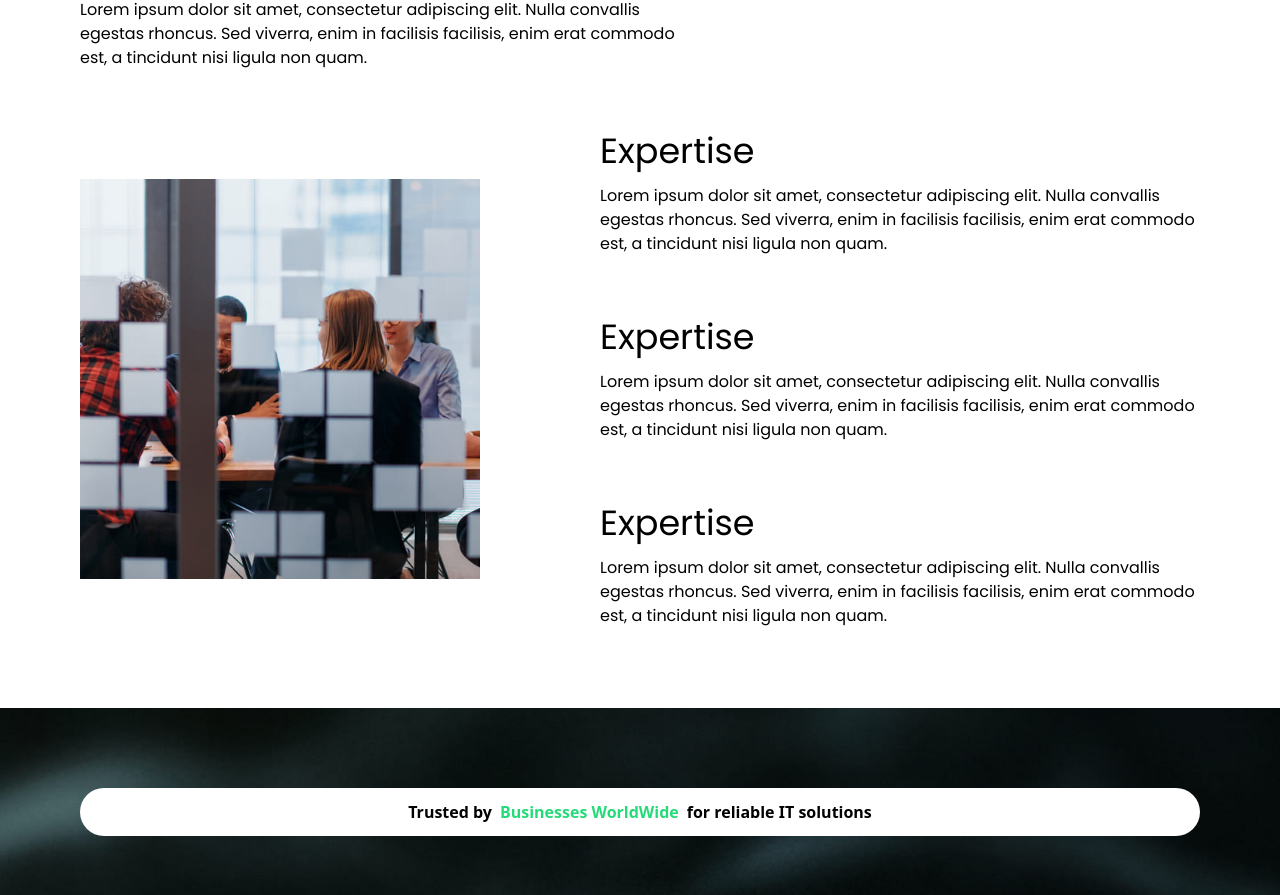
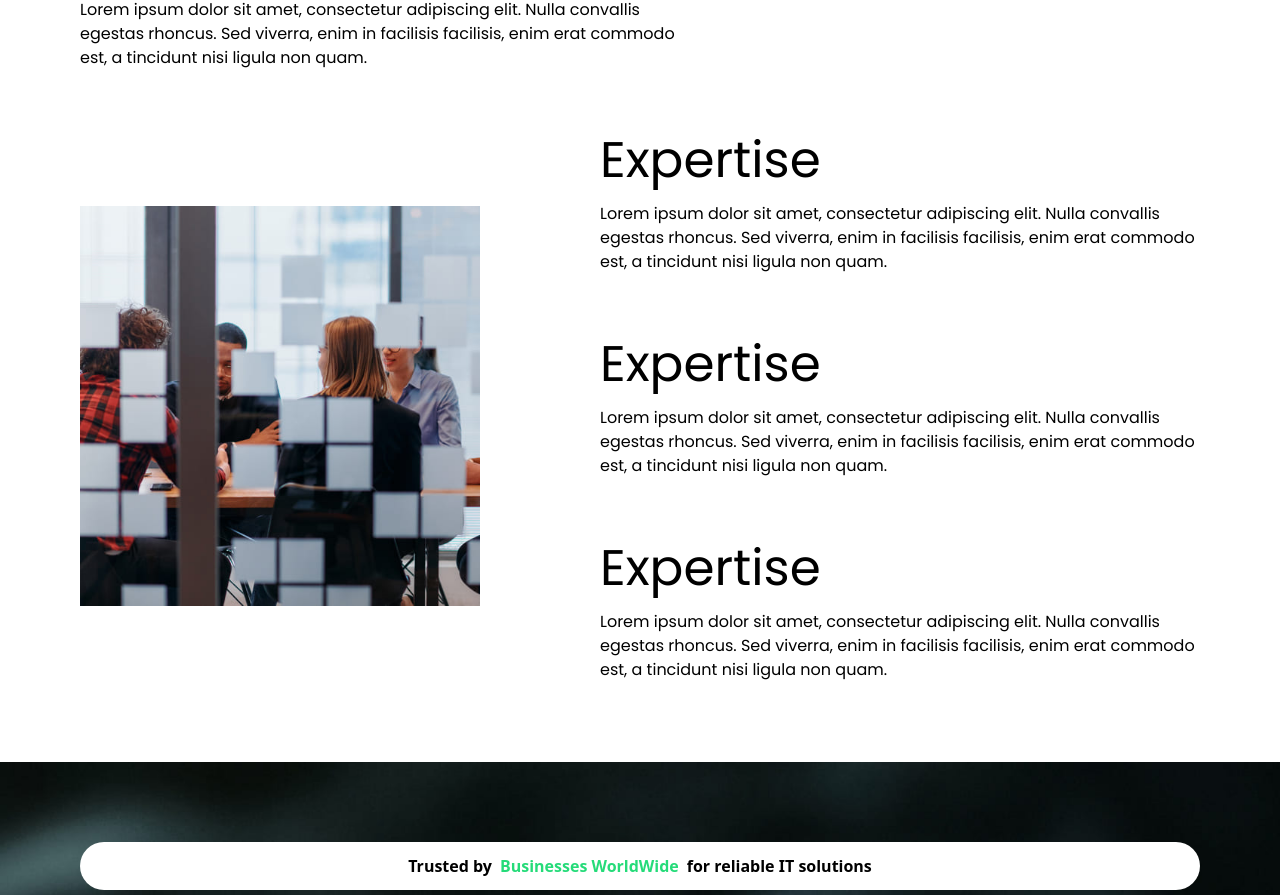
Before and after one commit to shahrukhdev-ilm/nexovate-website, a React (Create React App) app: page / in a window 1280 px wide. Shown: the part 1036-1931 px from the top of the page. Built offline with nearby package versions, Linux system fonts and the light colour scheme; a web font is replaced by a local one.

Commit message:
Update About.jsx

```diff
--- a/src/sections/About.jsx
+++ b/src/sections/About.jsx
@@ -34,15 +34,15 @@ export const About = () => {
           className='lg:w-[60%] w-full flex flex-col items-start justify-between gap-[60px] lg:ml-[40px]'
         >
           <div className='flex flex-col items-start justify-center gap-3'>
-            <h1 className='text-black text-[35px] capitalize leading-[1.2em] font-poppins'>Expertise</h1>
+            <h1 className='text-black text-[50px] capitalize leading-[1.2em] font-poppins'>Expertise</h1>
             <p className='text-grey-500 text-md font-poppins'>Lorem ipsum dolor sit amet, consectetur adipiscing elit. Nulla convallis egestas rhoncus. Sed viverra, enim in facilisis facilisis, enim erat commodo est, a tincidunt nisi ligula non quam.</p>
           </div>
           <div className='flex flex-col items-start justify-center gap-3'>
-            <h1 className='text-black text-[35px] capitalize leading-[1.2em] font-poppins'>Expertise</h1>
+            <h1 className='text-black text-[50px] capitalize leading-[1.2em] font-poppins'>Expertise</h1>
             <p className='text-grey-500 text-md font-poppins'>Lorem ipsum dolor sit amet, consectetur adipiscing elit. Nulla convallis egestas rhoncus. Sed viverra, enim in facilisis facilisis, enim erat commodo est, a tincidunt nisi ligula non quam.</p>
           </div>
           <div className='flex flex-col items-start justify-center gap-3'>
-            <h1 className='text-black text-[35px] capitalize leading-[1.2em] font-poppins'>Expertise</h1>
+            <h1 className='text-black text-[50px] capitalize leading-[1.2em] font-poppins'>Expertise</h1>
             <p className='text-grey-500 text-md font-poppins'>Lorem ipsum dolor sit amet, consectetur adipiscing elit. Nulla convallis egestas rhoncus. Sed viverra, enim in facilisis facilisis, enim erat commodo est, a tincidunt nisi ligula non quam.</p>
           </div>
         </div>
```
